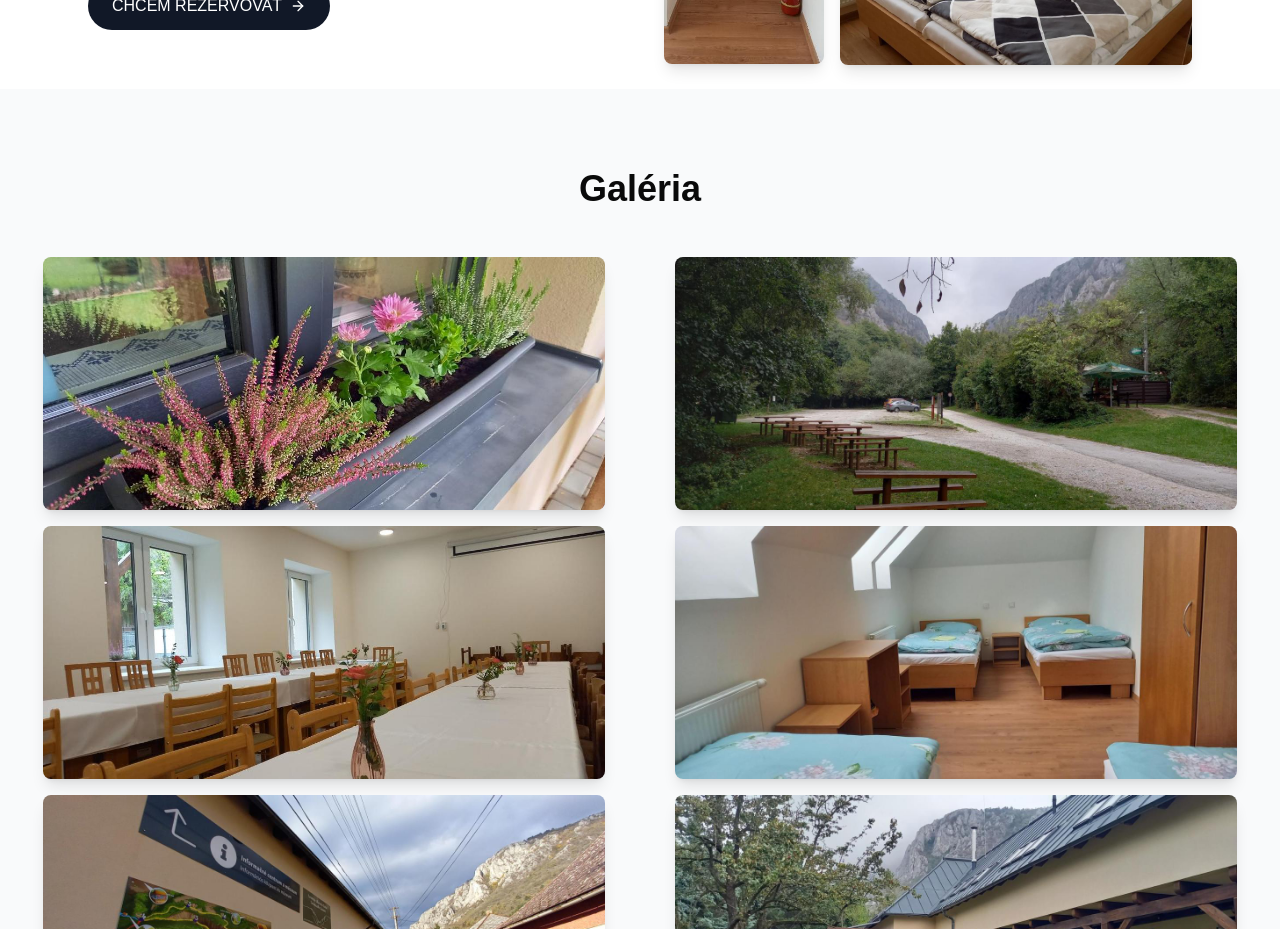
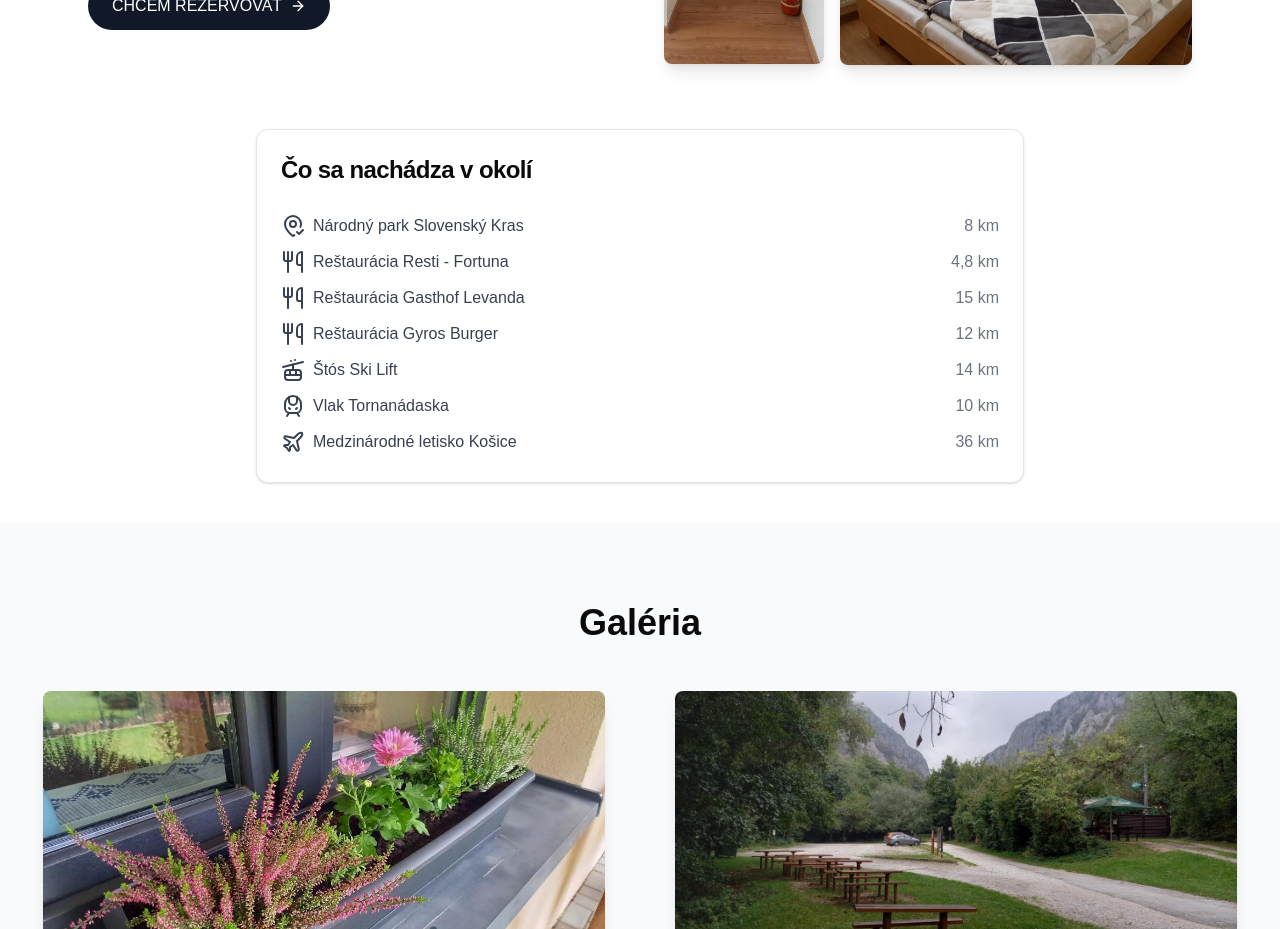
Before and after one commit to YaroSK26/Zadiel, a Next.js app: page / in a window 1280 px wide. Shown: the part 1680-2609 px from the top of the page. Built offline with nearby package versions, Linux system fonts and the light colour scheme; a web font is replaced by a local one.

Commit message:
surroundings

```diff
--- a/app/page.js
+++ b/app/page.js
@@ -7,6 +7,7 @@ import Rooms from "@/components/Rooms";
 import Gallery from "@/components/Gallery";
 import Contact from "@/components/Contact";
 import { motion } from "framer-motion";
+import SurroundingsSection from "@/components/SurroundingsSection";
 
 const fadeInUp = {
   initial: { opacity: 0, y: 60 },
@@ -35,6 +36,14 @@ export default function Page() {
       >
         <Rooms />
       </motion.div>
+       <motion.div
+        initial="initial"
+        whileInView="animate"
+        viewport={{ once: true }}
+        variants={fadeInUp}
+      >
+      <SurroundingsSection/>
+      </motion.div>
       <motion.div
         initial="initial"
         whileInView="animate"
--- /dev/null
+++ b/components/SurroundingsSection.jsx
@@ -0,0 +1,142 @@
+"use client";
+
+import React, { useState, useEffect, useRef } from "react";
+import {
+  Card,
+  CardContent,
+  CardHeader,
+  CardTitle,
+} from "../components/ui/card";
+import {
+  Plane,
+  TrainFront,
+  CableCar,
+  MapPinCheck,
+  Utensils,
+} from "lucide-react";
+import { useTranslations } from "./Navbar";
+import { motion } from "framer-motion";
+
+const SurroundingsSection = () => {
+  const translations = useTranslations();
+  const [isInView, setIsInView] = useState(false);
+  const sectionRef = useRef(null);
+
+  useEffect(() => {
+    const observer = new IntersectionObserver(
+      (entries) => {
+        if (entries[0].isIntersecting) {
+          setIsInView(true);
+          observer.disconnect();
+        }
+      },
+      { threshold: 0.1 }
+    );
+
+    if (sectionRef.current) {
+      observer.observe(sectionRef.current);
+    }
+
+    return () => {
+      if (sectionRef.current) {
+        observer.unobserve(sectionRef.current);
+      }
+    };
+  }, []);
+
+  const surroundings = [
+    {
+      name:
+        translations?.surroundings?.nationalPark ||
+        "Národný park Slovenský Kras",
+      distance: "8 km",
+      icon: <MapPinCheck />,
+    },
+    {
+      name:
+        translations?.surroundings?.restiFortuna ||
+        "Reštaurácia Resti - Fortuna",
+      distance: "4,8 km",
+      icon: <Utensils />,
+    },
+    {
+      name:
+        translations?.surroundings?.gasthofLevanda ||
+        "Reštaurácia Gasthof Levanda",
+      distance: "15 km",
+      icon: <Utensils />,
+    },
+    {
+      name:
+        translations?.surroundings?.gyrosBurger || "Reštaurácia Gyros Burger",
+      distance: "12 km",
+      icon: <Utensils />,
+    },
+    {
+      name: translations?.surroundings?.stosSkiLift || "Štós Ski Lift",
+      distance: "14 km",
+      icon: <CableCar />,
+    },
+    {
+      name:
+        translations?.surroundings?.trainTornanadaska || "Vlak Tornanádaska",
+      distance: "10 km",
+      icon: <TrainFront />,
+    },
+    {
+      name:
+        translations?.surroundings?.kosiceAirport ||
+        "Medzinárodné letisko Košice",
+      distance: "36 km",
+      icon: <Plane />,
+    },
+  ];
+
+  return (
+    <motion.div
+      initial={{ opacity: 0, y: -20 }}
+      animate={isInView ? { opacity: 1, y: 0 } : {}}
+      transition={{ duration: 0.6, delay: 0.3 }}
+    >
+      <Card
+        id="surroundings-section"
+        ref={sectionRef}
+        className="w-full max-w-3xl mx-auto my-10"
+      >
+        <CardHeader>
+          <CardTitle className="text-2xl font-bold">
+            {translations?.surroundings?.title || "Čo sa nachádza v okolí"}
+          </CardTitle>
+        </CardHeader>
+        <CardContent>
+          <div className="space-y-6">
+            <motion.ul
+              initial={{ opacity: 0, y: -20 }}
+              animate={isInView ? { opacity: 1, y: 0 } : {}}
+              transition={{ duration: 0.6, delay: 0.3 }}
+              className="space-y-1"
+            >
+              {surroundings.map((item, index) => (
+                <motion.li
+                  key={index}
+                  className="flex justify-between items-center py-1"
+                  initial={{ opacity: 0, y: -10 }}
+                  animate={isInView ? { opacity: 1, y: 0 } : {}}
+                  transition={{ duration: 0.5, delay: index * 0.1 }}
+                >
+                  <span className="flex items-center text-gray-700">
+                    {item.icon}
+                    <span className="ml-2">{item.name}</span>
+                  </span>
+                  <span className="text-gray-500">{item.distance}</span>
+                </motion.li>
+              ))}
+            </motion.ul>
+          </div>
+        </CardContent>
+      </Card>
+    </motion.div>
+  );
+};
+
+export default SurroundingsSection;
--- a/public/locales/sk.json
+++ b/public/locales/sk.json
@@ -32,6 +32,16 @@
     "perNight": "za noc",
     "bookButton": "Chcem rezervovať"
   },
+   "surroundings": {
+    "title": "Čo sa nachádza v okolí",
+    "nationalPark": "Národný park Slovenský Kras",
+    "restiFortuna": "Reštaurácia Resti - Fortuna",
+    "gasthofLevanda": "Reštaurácia Gasthof Levanda",
+    "gyrosBurger": "Reštaurácia Gyros Burger",
+    "stosSkiLift": "Štós Ski Lift",
+    "trainTornanadaska": "Vlak Tornanádaska",
+    "kosiceAirport": "Medzinárodné letisko Košice"
+  },
   "gallery": {
     "title": "Galéria"
   },
```
Also changed, not shown: public/locales/en.json (+10 -1 lines), public/locales/hu.json (+11 -1 lines), 1 other file (tests, documents, lock files or other folders).
